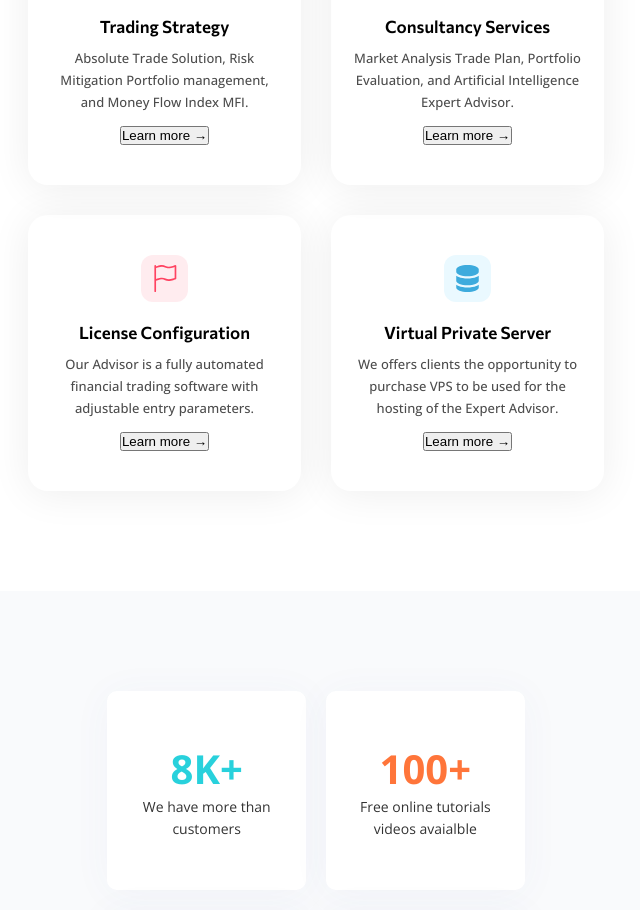
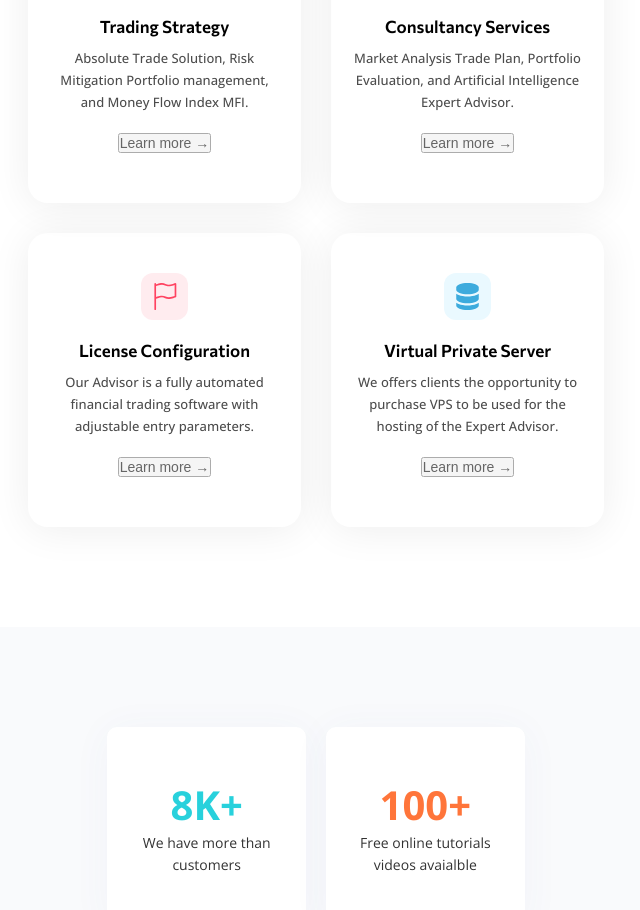
Before and after one commit to RavulaThrinath/tse-frontend, a React (Create React App) app: page / in a window 1280 px wide. Shown: the part 980-1890 px from the top of the page, without its empty margins (324-964 px from the left). Built offline with nearby package versions, Linux system fonts and the light colour scheme.

Commit message:
button change

```diff
--- a/src/Components/ServicesContainer/ServicesContainer.css
+++ b/src/Components/ServicesContainer/ServicesContainer.css
@@ -47,7 +47,7 @@
   font-weight: 500;
   opacity: 0.7;
 }
-.services-box a {
+.services-box button {
   color: #000000;
   opacity: 0.6;
   font-size: 20px;
@@ -72,7 +72,7 @@
     margin-bottom: 12px;
     line-height: 30px;
   }
-  .services-box a {
+  .services-box button {
     font-size: 17px;
     margin: 10px 0;
   }
@@ -95,7 +95,7 @@
     margin-bottom: 10px;
     line-height: 23px;
   }
-  .services-box a {
+  .services-box button {
     font-size: 14px;
   }
 }
```
